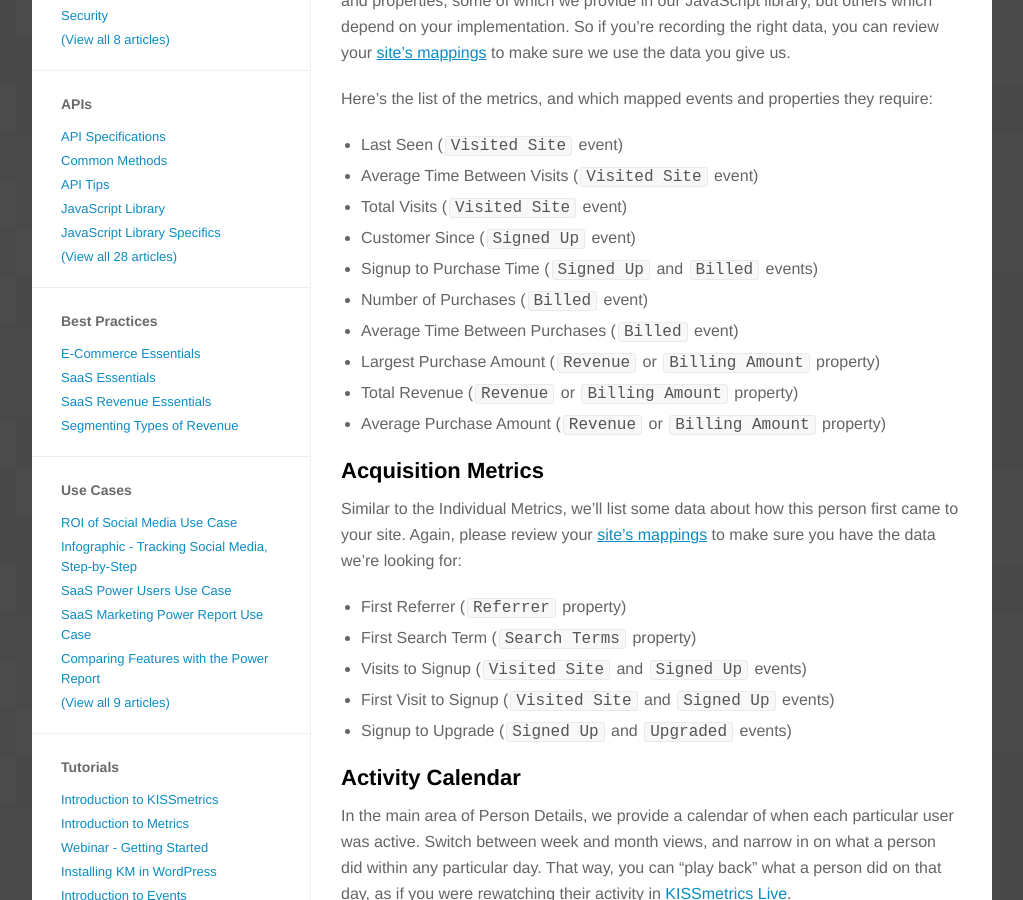
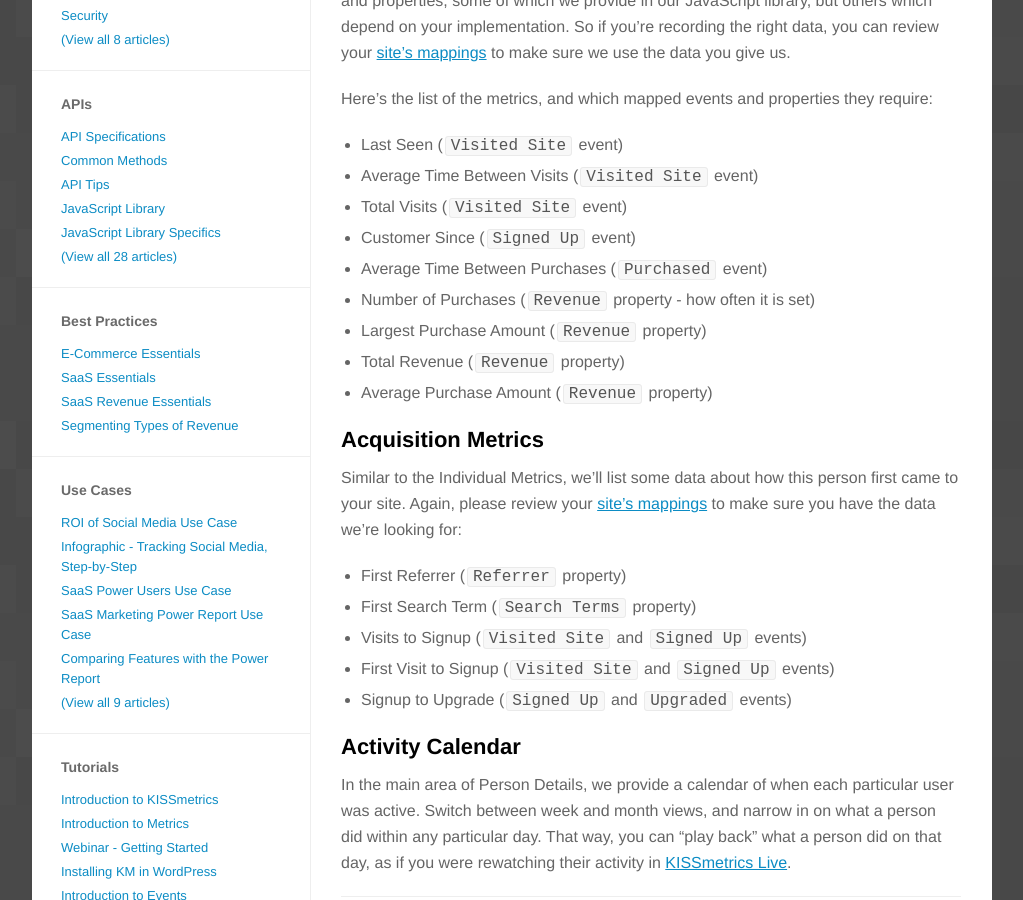
Before and after one commit to kissmetrics/km-support, a Jekyll site: the page built from _posts/2012-10-19-person-details.md, in a window 1280 px wide and 900 px high, scrolled down 395 px. Shown: the whole window, without its empty margins (128-1151 px from the left). Built offline with Jekyll 4.4.1, drawn with Linux system fonts in a browser that asks for light colours; nearby versions of some CDN libraries; Markdown is read by kramdown in place of the engine named in the settings; a script that is not in the unit is left out; comment, search, counter and statistics services are not loaded.

Commit message:
Correcting Person Details list of mappings.

```diff
--- a/_posts/2012-10-19-person-details.md
+++ b/_posts/2012-10-19-person-details.md
@@ -17,12 +17,11 @@
 * Average Time Between Visits (`Visited Site` event)
 * Total Visits (`Visited Site` event)
 * Customer Since (`Signed Up` event)
-* Signup to Purchase Time (`Signed Up` and `Billed` events)
-* Number of Purchases (`Billed` event)
-* Average Time Between Purchases (`Billed` event)
-* Largest Purchase Amount (`Revenue` or `Billing Amount` property)
-* Total Revenue (`Revenue` or `Billing Amount` property)
-* Average Purchase Amount (`Revenue` or `Billing Amount` property)
+* Average Time Between Purchases (`Purchased` event)
+* Number of Purchases (`Revenue` property - how often it is set)
+* Largest Purchase Amount (`Revenue` property)
+* Total Revenue (`Revenue` property)
+* Average Purchase Amount (`Revenue` property)
 
 
 ## Acquisition Metrics
```
